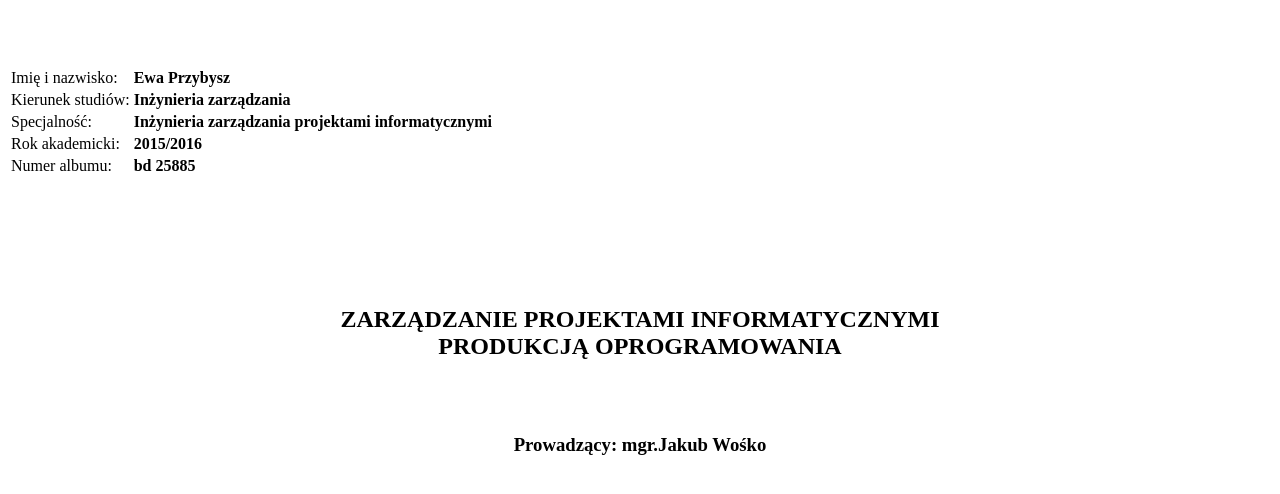
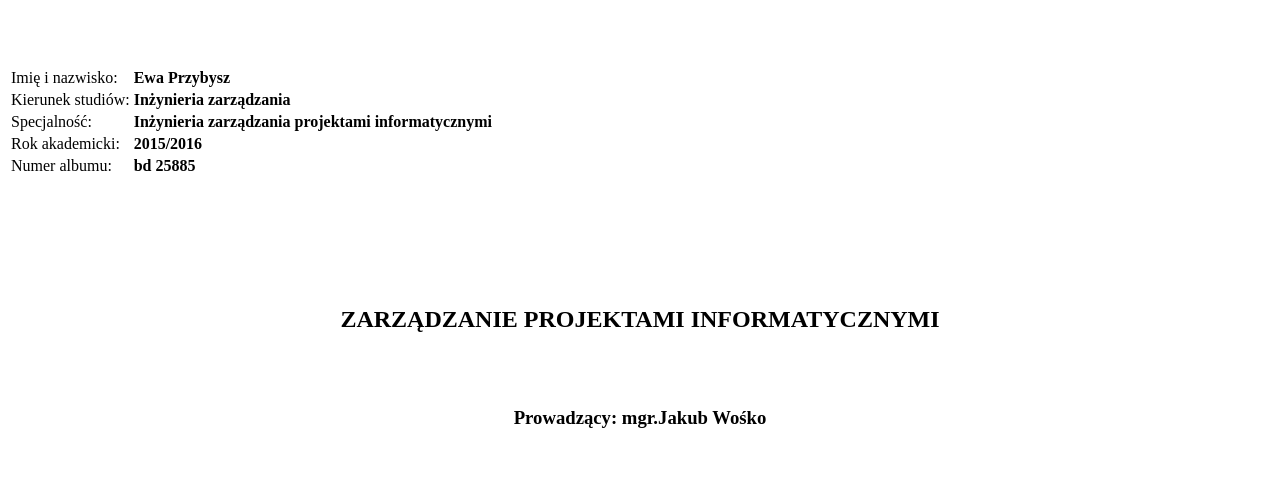
Before and after one commit to EwaPrzybysz/zarzadzanie_projektami, a plain HTML site: page autor.html in a window 1280 px wide. Shown: the part 366-860 px from the top of the page. Drawn offline with Linux system fonts and the light colour scheme.

Commit message:
Update autor.html

```diff
--- a/autor.html
+++ b/autor.html
@@ -57,7 +57,7 @@
 	<br>
 	<br>
 	<center><h2>ZARZĄDZANIE PROJEKTAMI INFORMATYCZNYMI <BR>
-				PRODUKCJĄ OPROGRAMOWANIA</h2></center>
+				</h2></center>
 				<BR><br>
 				<center><h3>Prowadzący: mgr.Jakub Wośko</h3></center>
 				<br><br><br><br><br><br><br><br><br><br><br><br><br><br><br><br><br><br><br>
```
